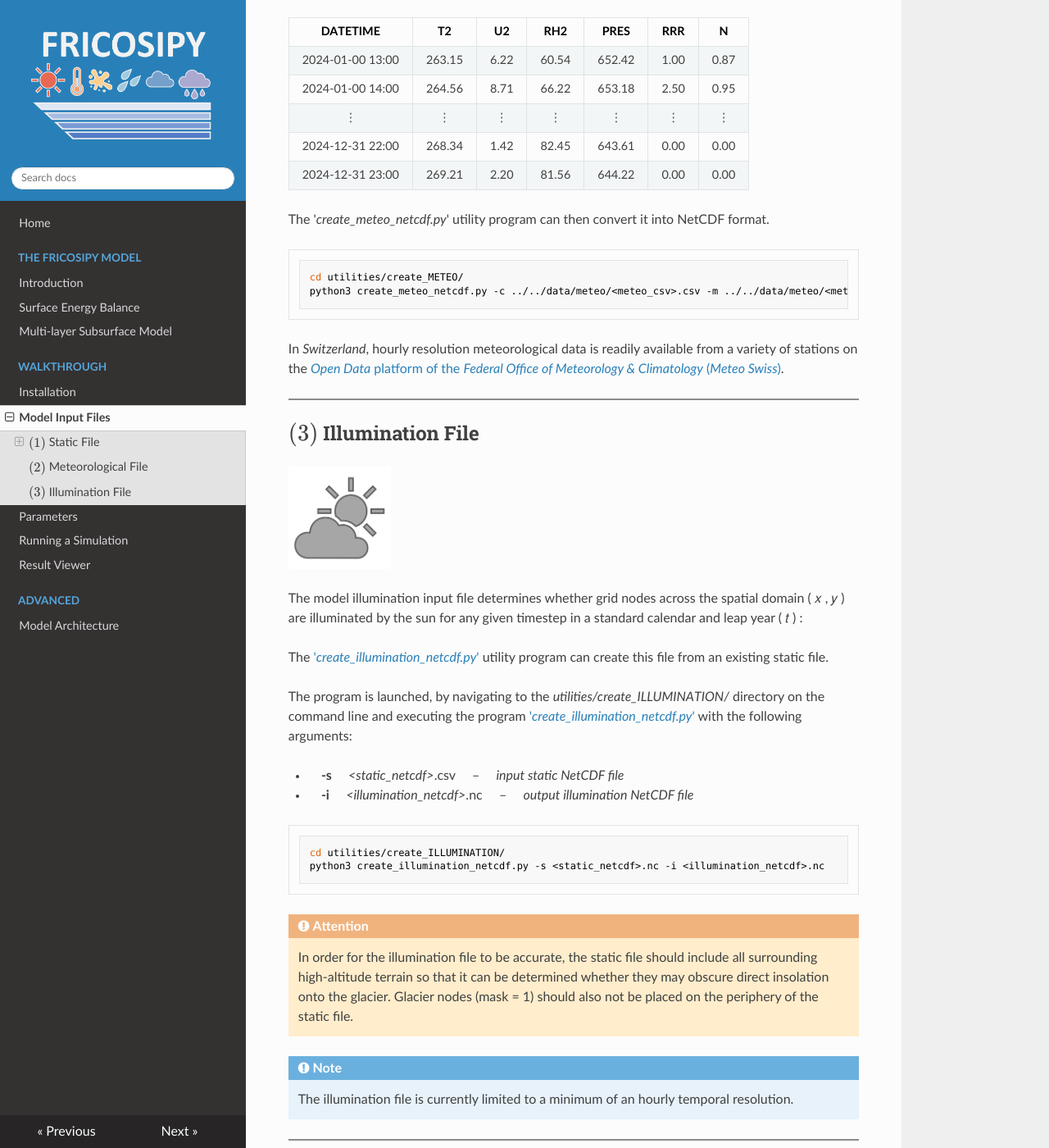
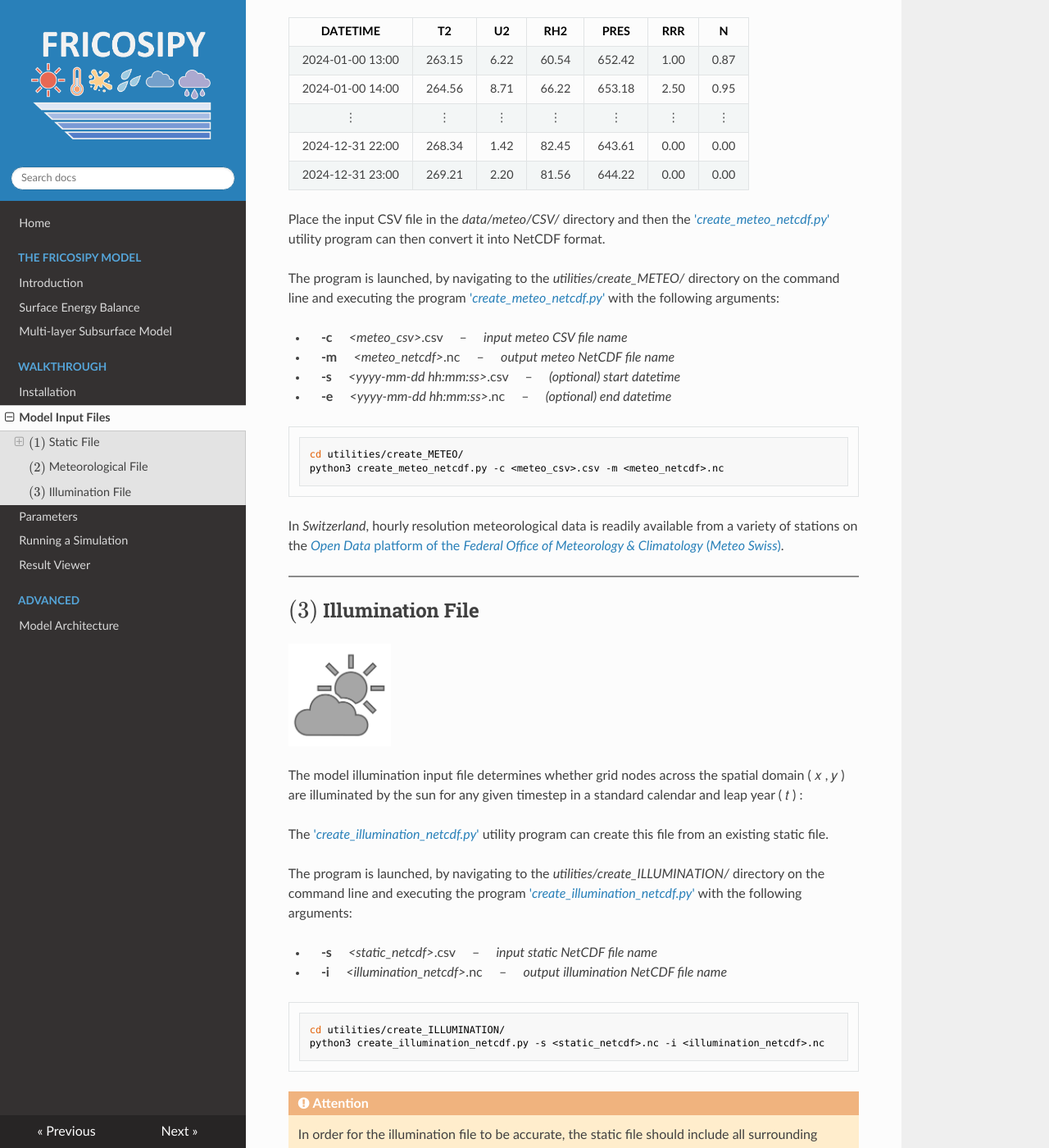
Before and after one commit to MarcusGastaldello/FRICOSIPY, an MkDocs documentation site: the page built from docs/model_input_files.md, in a window 1280 px wide and 1400 px high, scrolled down 2615 px. Shown: the whole window at 82% size. Built offline with MkDocs 1.6.1, drawn with Linux system fonts in a browser that asks for light colours; nearby versions of some CDN libraries; some of the changed text lies outside the part shown.

Commit message:
Update model_input_files.md

````diff
--- a/docs/model_input_files.md
+++ b/docs/model_input_files.md
@@ -55,8 +55,8 @@ Place the input CSV file in the *data/static/CSV/* directory and then the ['*cre
 
 The program is launched, by navigating to the *utilities/create_STATIC/* directory on the command line and executing the program ['*create_static_netcdf_from_CSV.py*'](https://github.com/MarcusGastaldello/FRICOSIPY/tree/main/utilities/create_STATIC/create_static_netcdf_from_CSV.py) with the following arguments:
 
-* &emsp; **-c** &emsp; *&lt;static_csv&gt;*.csv &emsp; &ndash; &emsp; *input static CSV file*
-* &emsp; **-s** &emsp; *&lt;static_netcdf&gt;*.nc &emsp; &ndash; &emsp; *output static NetCDF file*
+* &emsp; **-c** &emsp; *&lt;static_csv&gt;*.csv &emsp; &ndash; &emsp; *input static CSV file name*
+* &emsp; **-s** &emsp; *&lt;static_netcdf&gt;*.nc &emsp; &ndash; &emsp; *output static NetCDF file name*
 
 ```python
 cd utilities/create_STATIC/
@@ -99,12 +99,18 @@ An exemplar meteo CSV would therefore have the following format:
 | 2024-12-31 22:00   | 268.34 | 1.42 | 82.45 | 643.61 | 0.00 | 0.00 |
 | 2024-12-31 23:00   | 269.21 | 2.20 | 81.56 | 644.22 | 0.00 | 0.00 |
 
-The '*create_meteo_netcdf.py*' utility program can then convert it into NetCDF format.
+Place the input CSV file in the *data/meteo/CSV/* directory and then the ['*create_meteo_netcdf.py*'](https://github.com/MarcusGastaldello/FRICOSIPY/tree/main/utilities/create_METEO/create_meteo_netcdf.py) utility program can then convert it into NetCDF format.
 
+The program is launched, by navigating to the *utilities/create_METEO/* directory on the command line and executing the program ['*create_meteo_netcdf.py*'](https://github.com/MarcusGastaldello/FRICOSIPY/tree/main/utilities/create_METEO/create_meteo_netcdf.py) with the following arguments:
+
+* &emsp; **-c** &emsp; *&lt;meteo_csv&gt;*.csv &emsp; &ndash; &emsp; *input meteo CSV file name*
+* &emsp; **-m** &emsp; *&lt;meteo_netcdf&gt;*.nc &emsp; &ndash; &emsp; *output meteo NetCDF file name*
+* &emsp; **-s** &emsp; *&lt;yyyy-mm-dd hh:mm:ss&gt;*.csv &emsp; &ndash; &emsp; *(optional) start datetime*
+* &emsp; **-e** &emsp; *&lt;yyyy-mm-dd hh:mm:ss&gt;*.nc &emsp; &ndash; &emsp; *(optional) end datetime*
 
 ```python
 cd utilities/create_METEO/
-python3 create_meteo_netcdf.py -c ../../data/meteo/<meteo_csv>.csv -m ../../data/meteo/<meteo_netcdf>.nc
+python3 create_meteo_netcdf.py -c <meteo_csv>.csv -m <meteo_netcdf>.nc
 ```
 
 In *Switzerland*, hourly resolution meteorological data is readily available from a variety of stations on the [*Open Data* platform of the
@@ -124,8 +130,8 @@ The ['*create_illumination_netcdf.py*'](https://github.com/MarcusGastaldello/FRI
 
 The program is launched, by navigating to the *utilities/create_ILLUMINATION/* directory on the command line and executing the program ['*create_illumination_netcdf.py*'](https://github.com/MarcusGastaldello/FRICOSIPY/tree/main/utilities/create_ILLUMINATION/create_illumination_netcdf.py) with the following arguments:
 
-* &emsp; **-s** &emsp; *&lt;static_netcdf&gt;*.csv &emsp; &ndash; &emsp; *input static NetCDF file*
-* &emsp; **-i** &emsp; *&lt;illumination_netcdf&gt;*.nc &emsp; &ndash; &emsp; *output illumination NetCDF file*
+* &emsp; **-s** &emsp; *&lt;static_netcdf&gt;*.csv &emsp; &ndash; &emsp; *input static NetCDF file name*
+* &emsp; **-i** &emsp; *&lt;illumination_netcdf&gt;*.nc &emsp; &ndash; &emsp; *output illumination NetCDF file name*
 
 ```python
 cd utilities/create_ILLUMINATION/
````
